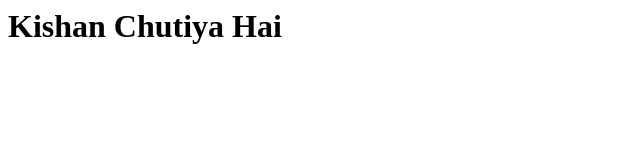
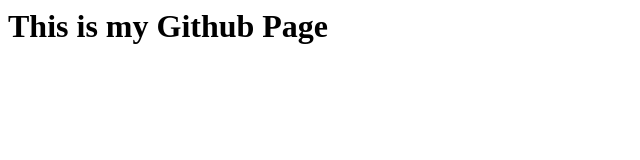
Before and after one commit to DeepakYadav0047/DeepakYadav0047.github.io, a plain HTML site: page index.html in a window 1280 px wide. Shown: the whole page, without its empty margins (0-640 px from the left). Drawn offline with Linux system fonts and the light colour scheme.

Commit message:
Update index.html

```diff
--- a/index.html
+++ b/index.html
@@ -6,6 +6,6 @@
     <h1 style="{
       color : Aqua;
       Align: center;
-      ">Kishan Chutiya Hai</h1>
+      }">This is my Github Page</h1>
   </body>
 </html>
```
